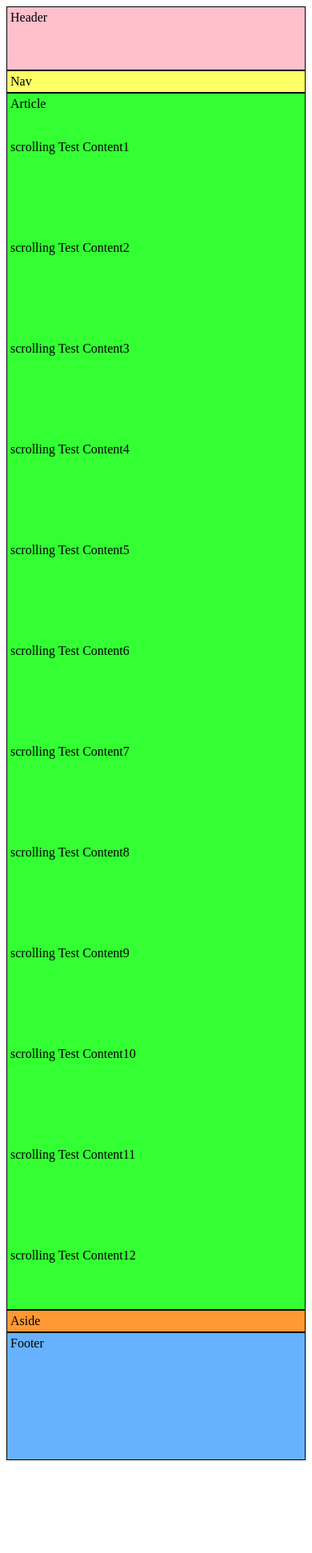
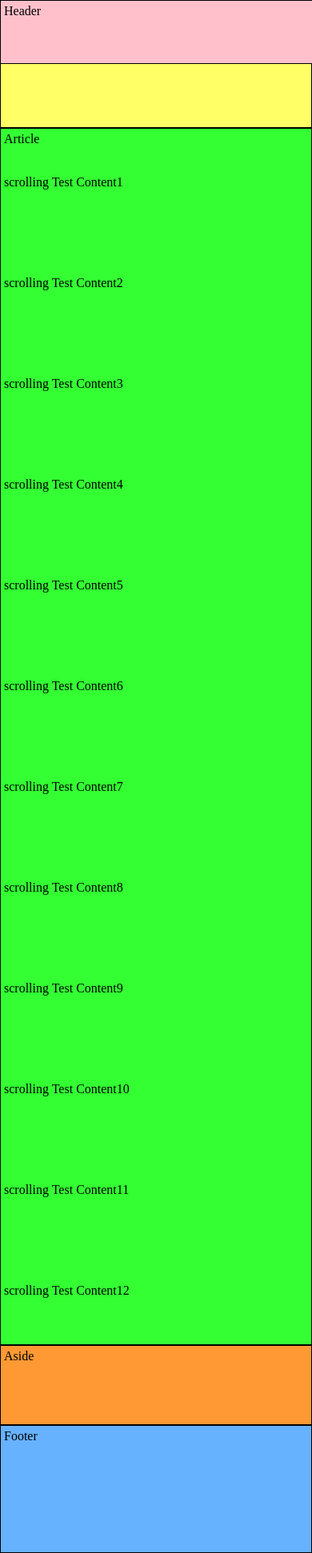
Before and after one commit to kumaran-is/flex-holygrail-layout, an Angular app: page / in a window 390 px wide. Shown: the whole page at 80% size. Before the commit the page ends 1834 px from the top, so only its background shows below. Built offline with nearby package versions, Linux system fonts and the light colour scheme.

Commit message:
initial check-in

```diff
--- a/src/app/app.component.scss
+++ b/src/app/app.component.scss
@@ -15,6 +15,7 @@
 html, body, .viewport {
   width: 100%;
   height: 100%;
+  padding: 0px;
   margin: 0;
 }
 
@@ -23,6 +24,11 @@ html, body, .viewport {
  display:flex;
  flex-direction: column;
  min-height: 100vh;
+ position: absolute;
+ top: 0;
+ bottom: 0;
+ left: 0;
+ right: 0;
 }
 
 /* main content of page which has 3 horizontal sections - nav, article and nav */
@@ -63,11 +69,16 @@ footer {
   This could easily be altered to flex proportionally with the page.
 */
 header {
-  height: 70px;
+  max-height: 70px;
+  min-height: 70px;
+  position: fixed; /* Set the navbar to fixed position */
+  top: 0; /* Position the navbar at the top of the page */
+  width: 100%; /* Full width */
 }
 
 footer {
-  height: 150px;
+  max-height: 150px;
+  min-height: 150px;
 }
 
 /* middle section of main content, width is 5 times greater than 2 side sections - aside & nave sections*/
@@ -84,9 +95,16 @@ nav {
   order: -1;
 }
 
-
 @media (max-width: 700px) {
   main{
     flex-direction: column;
   }
+  nav {
+    max-height: 150px;
+    min-height: 150px;
+  }
+  aside {
+    max-height: 90px;
+    min-height: 90px;
+  }
 }
--- a/src/app/app.component.ts
+++ b/src/app/app.component.ts
@@ -6,5 +6,4 @@ import { Component } from '@angular/core';
   styleUrls: ['./app.component.scss']
 })
 export class AppComponent {
-  title = 'flex-holygrail-layout';
 }
```
